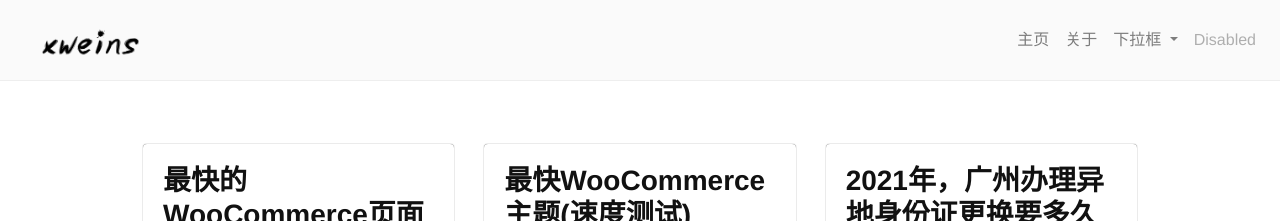
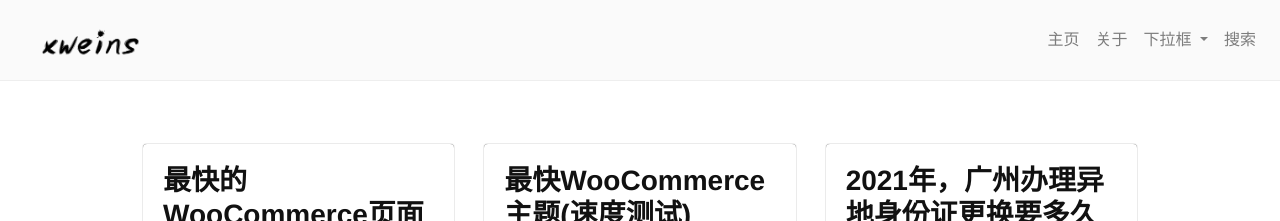
Before and after one commit to xlostpath/xlostway.github.io, a Jekyll site: the page built from index.html, in a window 1280 px wide. Shown: the top 221 px of the page. Built offline with Jekyll 4.4.1, drawn with Linux system fonts in a browser that asks for light colours; some web fonts are replaced; the list of posts is cut into pages by our own code.

Commit message:
add simple search

```diff
--- a/_includes/navigation.html
+++ b/_includes/navigation.html
@@ -51,7 +51,7 @@
         </div>
       </li>
       <li class="nav-item">
-        <a class="nav-link disabled" href="#">Disabled</a>
+        <a class="nav-link baidu-search" href="https://www.baidu.com/s?ie=utf-8&f=8&rsv_bp=1&tn=baidu&wd=site%3Arunoob.com%20%7C%E6%AD%A4%E5%A4%84%E4%B8%AD%E6%96%87%E6%9B%BF%E6%8D%A2%E8%BE%93%E5%85%A5%E5%86%85%E5%AE%B9%7C">搜索</a>
       </li>
     </ul>
   </div>
```
